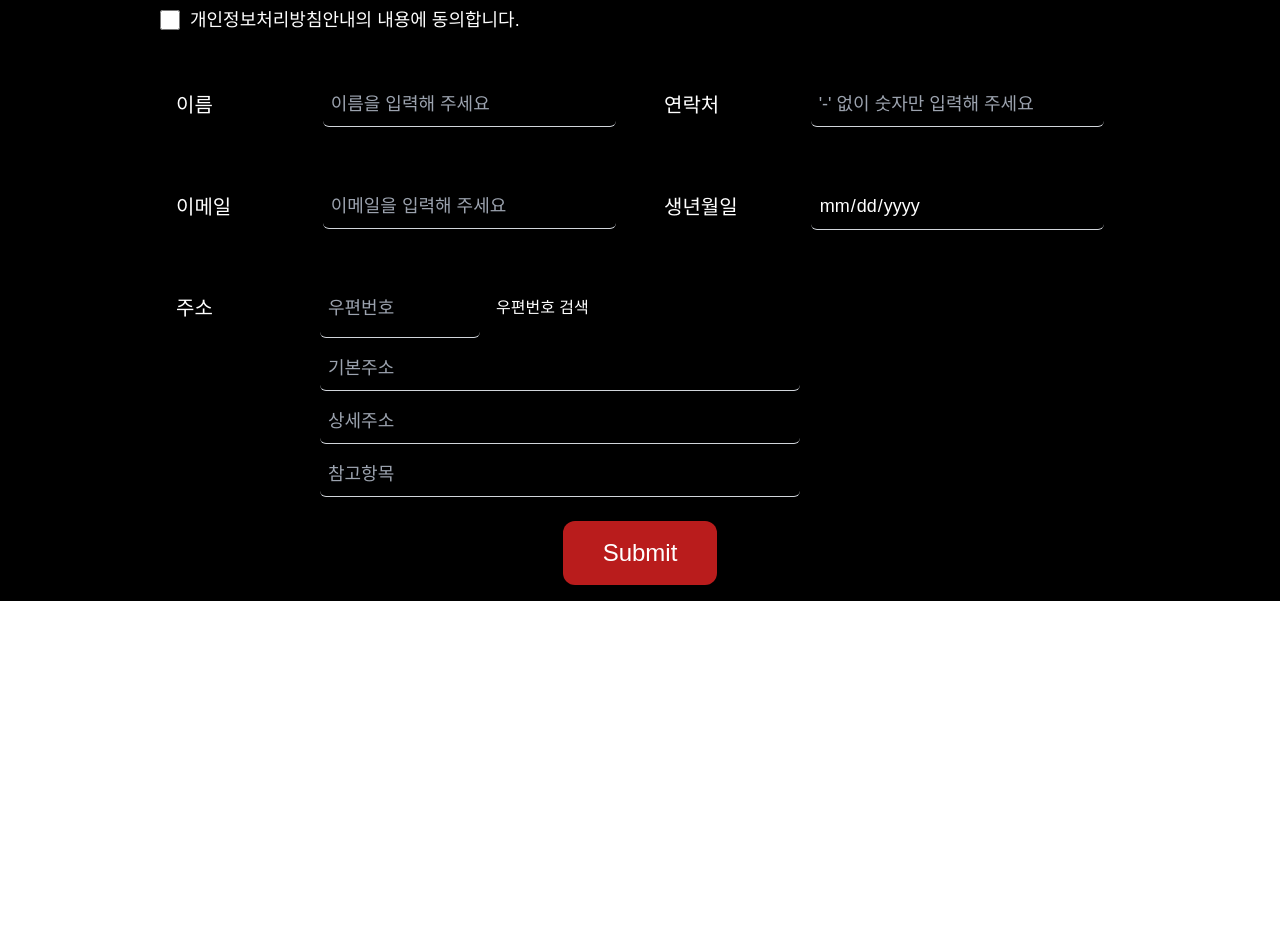
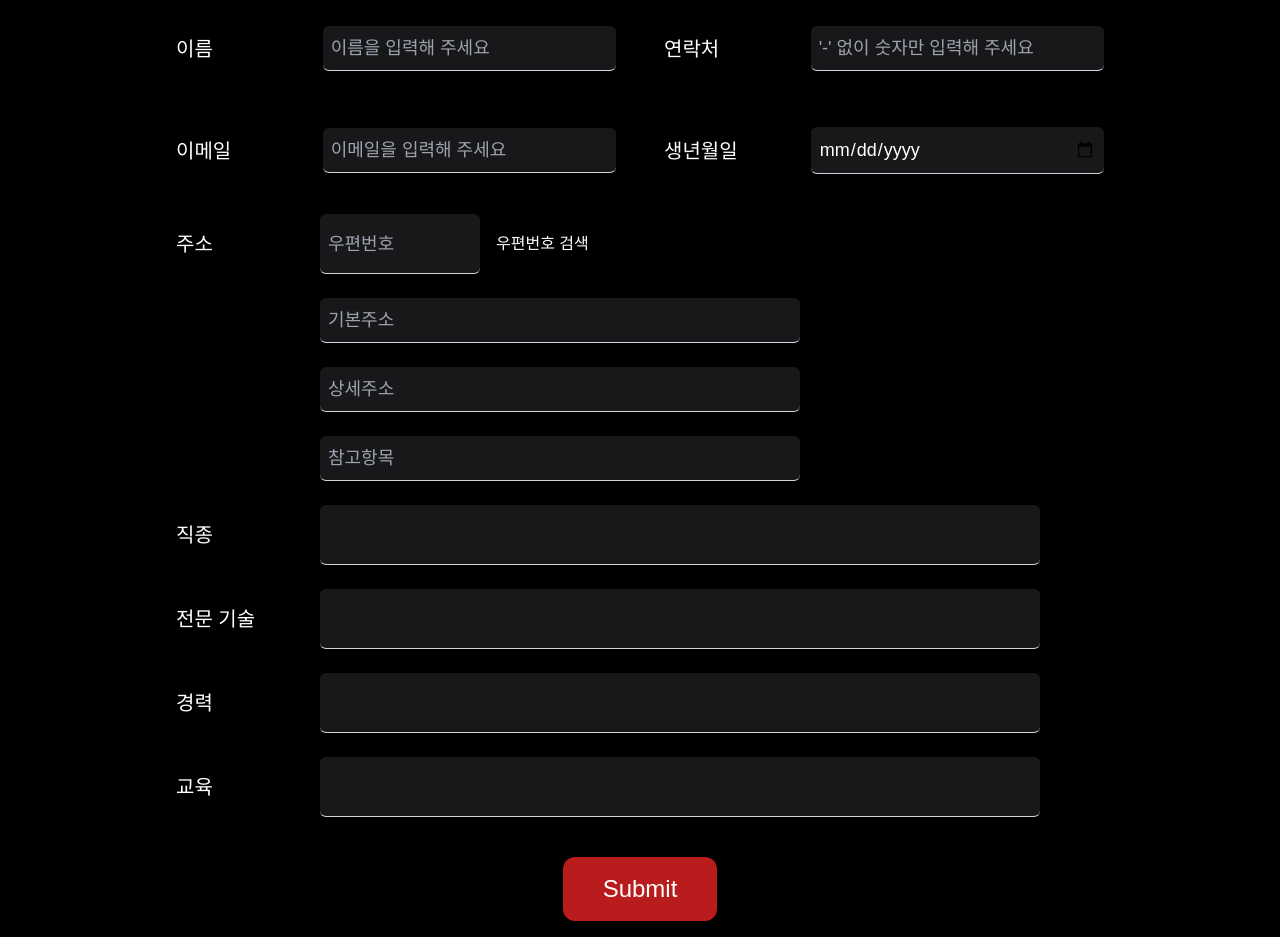
Before and after one commit to jpjun8/webdev_proto, a React (Create React App) app: page /recruiting in a window 1280 px wide. Shown: the part 1300-2237 px from the top of the page. Before the commit the page ends 1901 px from the top, so only its background shows below. Built offline with nearby package versions, Linux system fonts and the light colour scheme; a web font is replaced by a local one.

Commit message:
Recruiting page fix

```diff
--- a/src/pages/Inquiry.js
+++ b/src/pages/Inquiry.js
@@ -219,7 +219,7 @@ const Inquiry = () => {
                 value={brandName}
                 onChange={(e) => setBrandName(e.target.value)}
                 placeholder="브랜드명을 입력해 주세요"
-                className="block bg-inherit text-lg w-2/3 border-b border-gray-300 focus:border-red-700 focus:ring-0 rounded-md p-2 outline-nonee"
+                className="block bg-inherit text-lg w-2/3 border-b border-gray-300 focus:border-red-700 focus:ring-0 rounded-md p-2 outline-none"
               />
             </div>
             {/* 담당자명 */}
@@ -233,7 +233,7 @@ const Inquiry = () => {
                 value={userName}
                 onChange={(e) => setUserName(e.target.value)}
                 placeholder="담당자명을 입력해 주세요"
-                className="block bg-inherit text-lg w-2/3 border-b border-gray-300 focus:border-red-700 focus:ring-0 rounded-md p-2 outline-nonee"
+                className="block bg-inherit text-lg w-2/3 border-b border-gray-300 focus:border-red-700 focus:ring-0 rounded-md p-2 outline-none"
               />
             </div>
           </div>
@@ -251,7 +251,7 @@ const Inquiry = () => {
                 pattern="^[a-zA-Z0-9._%+-]+@[a-zA-Z0-9.-]+\.[a-zA-Z]{2,}$"
                 onChange={(e) => setEmail(e.target.value)}
                 placeholder="이메일을 입력해 주세요"
-                className="block bg-inherit text-lg w-2/3 border-b border-gray-300 focus:border-red-700 focus:ring-0 rounded-md p-2 outline-nonee"
+                className="block bg-inherit text-lg w-2/3 border-b border-gray-300 focus:border-red-700 focus:ring-0 rounded-md p-2 outline-none"
               />
             </div>
             {/* 전화번호 */}
@@ -266,7 +266,7 @@ const Inquiry = () => {
                 onChange={(e) => setPhoneNumber(e.target.value)}
                 pattern="^(01[0-9]|0[2-6][0-5]?)-?\d{3,4}-?\d{4}$"
                 placeholder="'-' 없이 숫자만 입력해 주세요"
-                className="block bg-inherit text-lg w-2/3 border-b border-gray-300 focus:border-red-700 focus:ring-0 rounded-md p-2 outline-nonee"
+                className="block bg-inherit text-lg w-2/3 border-b border-gray-300 focus:border-red-700 focus:ring-0 rounded-md p-2 outline-none"
               />
             </div>
           </div>
--- a/src/pages/Recruiting.js
+++ b/src/pages/Recruiting.js
@@ -10,19 +10,24 @@ const Recruiting = () => {
   }, []);
 
   // EmailJS Handlings
-  const [userName, setUserName] = useState("");
-  const [phoneNumber, setPhoneNumber] = useState("");
-  const [email, setEmail] = useState("");
-  const [birthday, setBirthday] = useState("");
-  const [error, setError] = useState("");
+  const [agreement, setAgreement] = useState(false); // 동의여부
+  const [userName, setUserName] = useState(""); // 이름
+  const [phoneNumber, setPhoneNumber] = useState(""); // 연락처
+  const [email, setEmail] = useState(""); // 이메일
+  const [birthday, setBirthday] = useState(""); // 생년월일
+  const [job, setJob] = useState(""); // 직종
+  const [skill, setSkill] = useState(""); //전문 기술
+  const [experience, setExperience] = useState(""); // 경력
+  const [education, setEducation] = useState(""); // 교육
+  const [error, setError] = useState(""); // 에러
 
   // Address Functions
   const [address, setAddress] = useState({
     postcode: "", // 우편번호
     address: "", // 기본주소
-    subaddress: "", // 상세주소 (유저가 입력)
     extraAddress: "", // 참고항목
   });
+  const [subaddress, setSubaddress] = useState(""); // 상세주소 (유저입력)
 
   const [isPostcodeVisible, setPostcodeVisible] = useState(false);
 
@@ -43,7 +48,19 @@ const Recruiting = () => {
   const form = useRef();
 
   const validateForm = () => {
-    if (!userName || !phoneNumber || !email || !birthday || !address) {
+    if (
+      !agreement ||
+      !userName ||
+      !phoneNumber ||
+      !email ||
+      !birthday ||
+      !address ||
+      !subaddress ||
+      !job ||
+      !skill ||
+      !experience ||
+      !education
+    ) {
       setError("Please fill all values.");
       return false;
     }
@@ -58,13 +75,26 @@ const Recruiting = () => {
       return;
     }
 
+    console.log("PK", process.env.REACT_APP_PUBLIC_KEY);
+    console.log("RECRUITING", process.env.REACT_APP_TEMPLATE_ID_RECRUITING);
+    console.log("INQUIRY", process.env.REACT_APP_TEMPLATE_ID_INQUIRY);
+    console.log("SERVICE ID", process.env.REACT_APP_SERVICE_ID);
+
     // Prepare data for Email
     const templateParams = {
+      agreement,
       userName,
       email,
       phoneNumber,
       birthday,
-      address,
+      postcode: address.postcode,
+      address: address.address,
+      detailedAddress: subaddress,
+      extraAddress: address.extraAddress,
+      job,
+      skill,
+      experience,
+      education,
     };
 
     emailjs
@@ -78,19 +108,17 @@ const Recruiting = () => {
         (response) => {
           console.log("Email sent successfully:", response);
           alert("Inquiry sent successfully!");
+          setTimeout(() => {
+            window.location.reload();
+          }, 500);
         },
         (error) => {
           console.error("Error sending email:", error);
-          console.log(process.env.REACT_APP_PUBLIC_KEY);
-          console.log(process.env.REACT_APP_TEMPLATE_ID_RECRUITING);
-          console.log(process.env.REACT_APP_SERVICE_ID);
-          console.log(templateParams);
           alert("Failed to send inquiry. Please try again later.");
         }
       );
 
-    // Clears the form after submission
-    window.location.reload();
+    console.log("Template Params: ", templateParams);
   };
 
   return (
@@ -98,7 +126,7 @@ const Recruiting = () => {
       {/* Banner */}
       <div className="relative w-full min-h-96">
         <div className="absolute top-0 left-0 w-full h-20 bg-black bg-opacity-30 leading-10 z-10"></div>
-        <div className="absolute bottom-0 left-0 w-full h-1/3 bg-inherit bg-opacity-30 leading-10 backdrop-blur-lg z-5 content-center">
+        <div className="absolute bottom-0 left-0 w-full h-1/3 bg-zinc-900 bg-opacity-30 leading-10 backdrop-blur-lg z-5 content-center">
           <div className="mx-20">
             <h1 className="text-6xl font-bold">RECRUITING</h1>
             <hr className="w-1/3 mt-3" />
@@ -146,7 +174,7 @@ const Recruiting = () => {
         <form
           ref={form}
           onSubmit={handleSubmit}
-          className="shadow mx-4 text-white w-3/4 mx-auto"
+          className="shadow mx-4 text-white w-3/4 mx-auto space-y-6"
         >
           <h2 className="text-5xl font-bold text-center my-20">
             가산본사 지원하기
@@ -162,7 +190,13 @@ const Recruiting = () => {
 
           {/* 동의서 체크박스 */}
           <div className="flex items-center justify-left">
-            <input type="checkbox" className="form-checkbox h-5 w-5" />
+            <input
+              type="checkbox"
+              name="agreement"
+              value={agreement}
+              onChange={(e) => setAgreement(!agreement)}
+              className="form-checkbox h-5 w-5"
+            />
             <span className="text-lg">
               &nbsp;&nbsp;개인정보처리방침안내의 내용에 동의합니다.
             </span>
@@ -183,7 +217,7 @@ const Recruiting = () => {
                   value={userName}
                   onChange={(e) => setUserName(e.target.value)}
                   placeholder="이름을 입력해 주세요"
-                  className="block bg-inherit text-lg w-2/3 border-b border-gray-300 focus:border-red-700 focus:ring-0 rounded-md p-2 outline-nonee"
+                  className="block bg-zinc-900 text-lg w-2/3 border-b border-gray-300 focus:border-red-700 focus:ring-0 rounded-md p-2 outline-none"
                 />
               </div>
               {/* 연락처 */}
@@ -198,7 +232,7 @@ const Recruiting = () => {
                   onChange={(e) => setPhoneNumber(e.target.value)}
                   pattern="^(01[0-9]|0[2-6][0-5]?)-?\d{3,4}-?\d{4}$"
                   placeholder="'-' 없이 숫자만 입력해 주세요"
-                  className="block bg-inherit text-lg w-2/3 border-b border-gray-300 focus:border-red-700 focus:ring-0 rounded-md p-2 outline-nonee"
+                  className="block bg-zinc-900 text-lg w-2/3 border-b border-gray-300 focus:border-red-700 focus:ring-0 rounded-md p-2 outline-none"
                 />
               </div>
             </div>
@@ -216,7 +250,7 @@ const Recruiting = () => {
                   value={email}
                   onChange={(e) => setEmail(e.target.value)}
                   placeholder="이메일을 입력해 주세요"
-                  className="block bg-inherit text-lg w-2/3 border-b border-gray-300 focus:border-red-700 focus:ring-0 rounded-md p-2 outline-nonee"
+                  className="block bg-zinc-900 text-lg w-2/3 border-b border-gray-300 focus:border-red-700 focus:ring-0 rounded-md p-2 outline-none"
                 />
               </div>
               {/* 생년월일 */}
@@ -229,15 +263,14 @@ const Recruiting = () => {
                   name="birthday"
                   value={birthday}
                   onChange={(e) => setBirthday(e.target.value)}
-                  placeholder="'-' 없이 숫자만 입력해 주세요"
-                  className="block bg-inherit text-lg w-2/3 border-b border-gray-300 focus:border-red-700 focus:ring-0 rounded-md p-2 outline-nonee"
+                  className="block bg-zinc-900 text-lg w-2/3 border-b border-gray-300 focus:border-red-700 focus:ring-0 rounded-md p-2 outline-none"
                 />
               </div>
             </div>
           </div>
 
           {/* 우편번호 */}
-          <div className="flex flex-row mb-2">
+          <div className="flex flex-row mb-4">
             <div className="font-medium text-white text-xl p-4 basis-1/6">
               주소
             </div>
@@ -249,7 +282,7 @@ const Recruiting = () => {
                 setAddress({ ...address, postcode: e.target.value })
               }
               placeholder="우편번호"
-              className="block bg-inherit text-lg w-1/6 border-b border-gray-300 focus:border-red-700 focus:ring-0 rounded-md p-2 outline-none"
+              className="block bg-zinc-900 text-lg w-1/6 border-b border-gray-300 focus:border-red-700 focus:ring-0 rounded-md p-2 outline-none"
               readOnly
             />
             <button
@@ -285,38 +318,36 @@ const Recruiting = () => {
           </div>
 
           {/* 기본주소 */}
-          <div className="flex flex-row mb-2">
+          <div className="flex flex-row mb-4">
             <div className="p-4 basis-1/6"></div>
             <input
               type="text"
               name="address"
               value={address.address}
               onChange={(e) =>
-                setAddress({ ...address, postcode: e.target.value })
+                setAddress({ ...address, address: e.target.value })
               }
               placeholder="기본주소"
-              className="block bg-inherit w-1/2 text-lg border-b border-gray-300 focus:border-red-700 focus:ring-0 rounded-md p-2 outline-none"
+              className="block bg-zinc-900 w-1/2 text-lg border-b border-gray-300 focus:border-red-700 focus:ring-0 rounded-md p-2 outline-none"
               readOnly
             />
           </div>
 
-          {/* 상세주소 */}
-          <div className="flex flex-row mb-2">
+          {/* 상세주소: 따로 뺌 */}
+          <div className="flex flex-row mb-4">
             <div className="p-4 basis-1/6"></div>
             <input
               type="text"
               name="subaddress"
-              value={address.subaddress}
-              onChange={(e) =>
-                setAddress({ ...address, subaddress: e.target.value })
-              }
+              value={subaddress}
+              onChange={(e) => setSubaddress(e.target.value)}
               placeholder="상세주소"
-              className="block bg-inherit w-1/2 text-lg border-b border-gray-300 focus:border-red-700 focus:ring-0 rounded-md p-2 outline-none"
+              className="block bg-zinc-900 w-1/2 text-lg border-b border-gray-300 focus:border-red-700 focus:ring-0 rounded-md p-2 outline-none"
             />
           </div>
 
           {/* 참고항목 */}
-          <div className="flex flex-row mb-2">
+          <div className="flex flex-row mb-4">
             <div className="p-4 basis-1/6"></div>
             <input
               type="text"
@@ -326,8 +357,64 @@ const Recruiting = () => {
                 setAddress({ ...address, extraAddress: e.target.value })
               }
               placeholder="참고항목"
-              className="block bg-inherit w-1/2 text-lg border-b border-gray-300 focus:border-red-700 focus:ring-0 rounded-md p-2 outline-none"
+              className="block bg-zinc-900 w-1/2 text-lg border-b border-gray-300 focus:border-red-700 focus:ring-0 rounded-md p-2 outline-none"
               readOnly
+            />
+          </div>
+
+          {/* 직종 */}
+          <div className="flex flex-row">
+            <div className="font-medium text-white text-xl p-4 basis-1/6">
+              직종
+            </div>
+            <input
+              type="text"
+              name="job"
+              value={job}
+              onChange={(e) => setJob(e.target.value)}
+              className="block bg-zinc-900 w-3/4 text-lg border-b border-gray-300 focus:border-red-700 focus:ring-0 rounded-md p-2 outline-none"
+            />
+          </div>
+
+          {/* 전문 기술 */}
+          <div className="flex flex-row">
+            <div className="font-medium text-white text-xl p-4 basis-1/6">
+              전문 기술
+            </div>
+            <input
+              type="text"
+              name="skill"
+              value={skill}
+              onChange={(e) => setSkill(e.target.value)}
+              className="block bg-zinc-900 w-3/4 text-lg border-b border-gray-300 focus:border-red-700 focus:ring-0 rounded-md p-2 outline-none"
+            />
+          </div>
+
+          {/* 경력 */}
+          <div className="flex flex-row">
+            <div className="font-medium text-white text-xl p-4 basis-1/6">
+              경력
+            </div>
+            <input
+              type="text"
+              name="experience"
+              value={experience}
+              onChange={(e) => setExperience(e.target.value)}
+              className="block bg-zinc-900 w-3/4 text-lg border-b border-gray-300 focus:border-red-700 focus:ring-0 rounded-md p-2 outline-none"
+            />
+          </div>
+
+          {/* 교육 */}
+          <div className="flex flex-row">
+            <div className="font-medium text-white text-xl p-4 basis-1/6">
+              교육
+            </div>
+            <input
+              type="text"
+              name="education"
+              value={education}
+              onChange={(e) => setEducation(e.target.value)}
+              className="block bg-zinc-900 w-3/4 text-lg border-b border-gray-300 focus:border-red-700 focus:ring-0 rounded-md p-2 outline-none"
             />
           </div>
 
```
